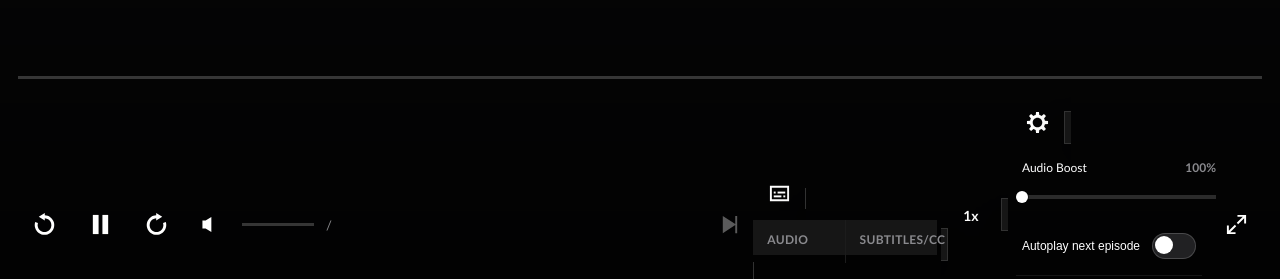
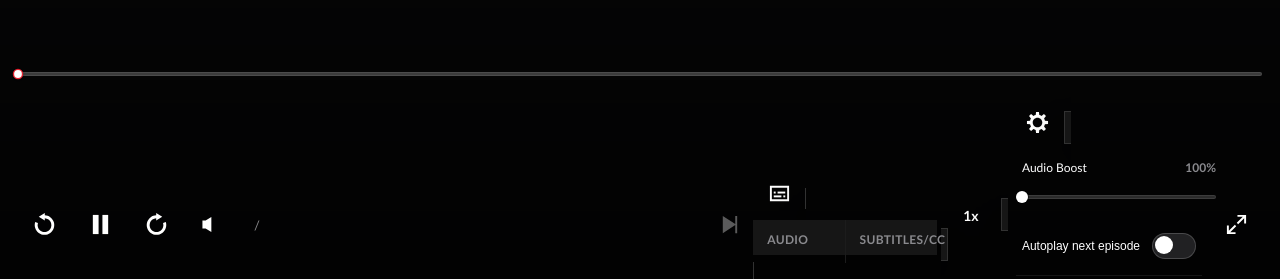
Before and after one commit to ajha789/hianime, a website built with Vite: page index.html in a window 1280 px wide. Shown: the part 433-712 px from the top of the page. Built offline with nearby package versions, Linux system fonts and the light colour scheme.

Commit message:
Polish subtitles and player controls

```diff
--- a/src/js/main.js
+++ b/src/js/main.js
@@ -47,7 +47,7 @@ async function main() {
     }),
   );
 
-  const controlsIdleDelay = 2000;
+  const controlsIdleDelay = 800;
   let controlsIdleTimer;
   const resetControlsIdle = () => {
     clearTimeout(controlsIdleTimer);
--- a/src/js/vtt-to-ass.js
+++ b/src/js/vtt-to-ass.js
@@ -66,8 +66,6 @@ function convertInlineMarkup(text) {
     const tag = part.slice(1, -1).trim();
     if (/^b$/i.test(tag)) return '{\\b1}';
     if (/^\/b$/i.test(tag)) return '{\\b0}';
-    if (/^i$/i.test(tag)) return '{\\i1}';
-    if (/^\/i$/i.test(tag)) return '{\\i0}';
     if (/^u$/i.test(tag)) return '{\\u1}';
     if (/^\/u$/i.test(tag)) return '{\\u0}';
 
--- a/src/styles/skin.css
+++ b/src/styles/skin.css
@@ -471,11 +471,11 @@ media-mute-button[data-state='muted'] .hn-volume-mute {
 
 .hn-time-slider,
 .hn-volume-slider {
-  --media-slider-height: 4px;
+  --media-slider-height: 6px;
   position: relative;
   display: flex;
   align-items: center;
-  height: 18px;
+  height: 24px;
   cursor: pointer;
   touch-action: none;
 }
@@ -485,35 +485,51 @@ media-mute-button[data-state='muted'] .hn-volume-mute {
 }
 
 .hn-volume-slider {
-  width: 72px;
+  width: 0;
+  margin-left: 0;
+  opacity: 0;
+  pointer-events: none;
+  transition: width 180ms ease, margin-left 180ms ease, opacity 140ms ease;
+}
+
+.hn-btn--volume:hover + .hn-volume-slider,
+.hn-btn--volume:focus-visible + .hn-volume-slider,
+.hn-volume-slider:hover,
+.hn-volume-slider:focus-within {
+  width: 76px;
+  margin-left: 5px;
+  opacity: 1;
+  pointer-events: auto;
 }
 
 .hn-slider-track {
   position: absolute;
   left: 0;
   right: 0;
-  height: 3px;
-  border-radius: 0;
-  background: rgb(255 255 255 / 0.2);
-  transition: height 0.12s ease;
+  height: 4px;
+  border-radius: 999px;
+  background: rgb(255 255 255 / 0.22);
+  box-shadow: inset 0 0 0 1px rgb(255 255 255 / 0.08);
+  transition: height 0.16s ease, background-color 0.16s ease;
 }
 
 .hn-slider-track-fill {
   position: absolute;
   left: 0;
-  height: 3px;
-  border-radius: 0;
+  height: 4px;
+  border-radius: 999px;
   pointer-events: none;
 }
 
 .hn-slider-track-fill--progress {
-  background: var(--hn-slider-red);
+  background: linear-gradient(90deg, var(--hn-slider-red), #ff5267);
   width: var(--slider-fill, 0%);
   z-index: 2;
+  box-shadow: 0 0 8px rgb(255 45 85 / 0.35);
 }
 
 .hn-slider-track-fill--buffered {
-  background: rgb(255 255 255 / 0.32);
+  background: rgb(255 255 255 / 0.28);
   width: var(--slider-progress, 0%);
   z-index: 1;
 }
@@ -522,13 +538,13 @@ media-mute-button[data-state='muted'] .hn-volume-mute {
   position: absolute;
   top: 50%;
   left: var(--slider-fill, 0%);
-  width: 3px;
-  height: 14px;
-  border-radius: 0;
-  background: var(--hn-slider-red);
-  box-shadow: 0 0 0 1px rgb(0 0 0 / 0.4);
-  transform: translate(-50%, -50%) scaleY(0);
-  transition: transform 0.12s ease;
+  width: 12px;
+  height: 12px;
+  border-radius: 50%;
+  background: #fff;
+  box-shadow: 0 0 0 2px var(--hn-slider-red), 0 2px 8px rgb(0 0 0 / 0.5);
+  transform: translate(-50%, -50%) scale(0.65);
+  transition: transform 0.16s ease;
   z-index: 3;
 }
 
@@ -537,13 +553,19 @@ media-mute-button[data-state='muted'] .hn-volume-mute {
 .hn-time-slider[data-dragging] .hn-slider-track,
 .hn-volume-slider[data-dragging] .hn-slider-track {
   height: 6px;
+  background: rgb(255 255 255 / 0.3);
 }
 
 .hn-time-slider:hover .hn-slider-thumb,
 .hn-volume-slider:hover .hn-slider-thumb,
 .hn-time-slider[data-dragging] .hn-slider-thumb,
 .hn-volume-slider[data-dragging] .hn-slider-thumb {
-  transform: translate(-50%, -50%) scaleY(1);
+  transform: translate(-50%, -50%) scale(1);
+}
+
+.hn-time-slider[data-dragging] .hn-slider-thumb,
+.hn-volume-slider[data-dragging] .hn-slider-thumb {
+  transform: translate(-50%, -50%) scale(1.15);
 }
 
 /* Slider preview (thumbnail + time on hover scrub) — hidden at rest so
@@ -797,6 +819,10 @@ media-mute-button[data-state='muted'] .hn-volume-mute {
 .hn-volume-slider--settings {
   width: 100%;
   height: 24px;
+  margin-left: 0;
+  opacity: 1;
+  pointer-events: auto;
+  transition: none;
 }
 
 .hn-volume-slider--settings .hn-slider-track {
@@ -899,6 +925,11 @@ media-mute-button[data-state='muted'] .hn-volume-mute {
     -3px 0 0 #101010, 3px 0 0 #101010,
     -3px 3px 0 #101010, 0 3px 0 #101010, 3px 3px 0 #101010,
     0 2px 4px rgb(0 0 0 / 0.8);
+  transition: opacity 180ms ease;
+}
+
+.hn-player:not([data-hn-controls-idle]) .hn-captions {
+  opacity: 0.18;
 }
 
 .hn-captions [data-part='cue'] {
@@ -916,4 +947,10 @@ media-mute-button[data-state='muted'] .hn-volume-mute {
 
 .hn-player video ~ canvas {
   pointer-events: none;
+  opacity: 1;
+  transition: opacity 180ms ease;
 }
+
+.hn-player:not([data-hn-controls-idle]) video ~ canvas.JASSUB {
+  opacity: 0.18;
+}
```
Also changed, not shown: src/js/vtt-to-ass.test.js (+3 -2 lines).
